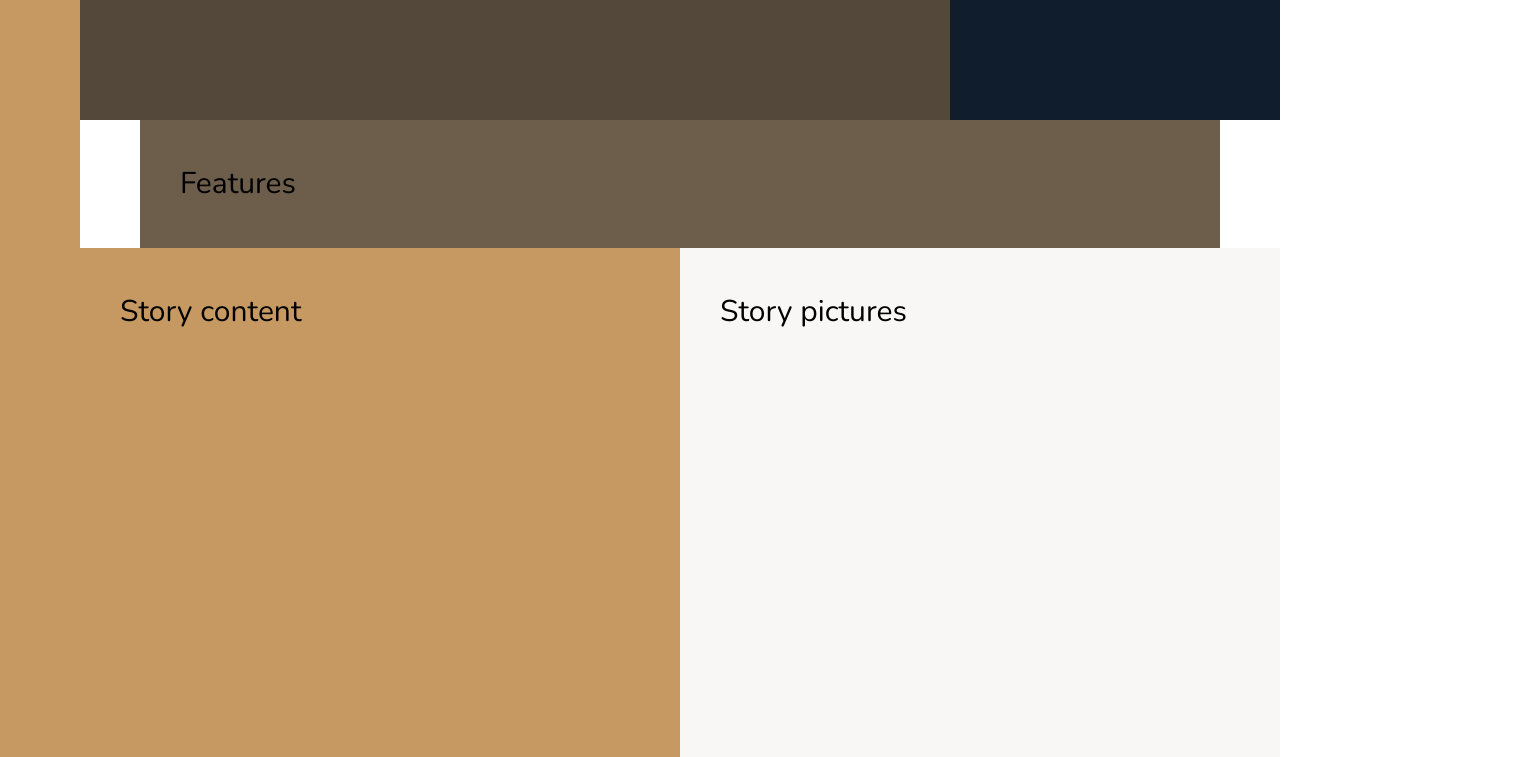
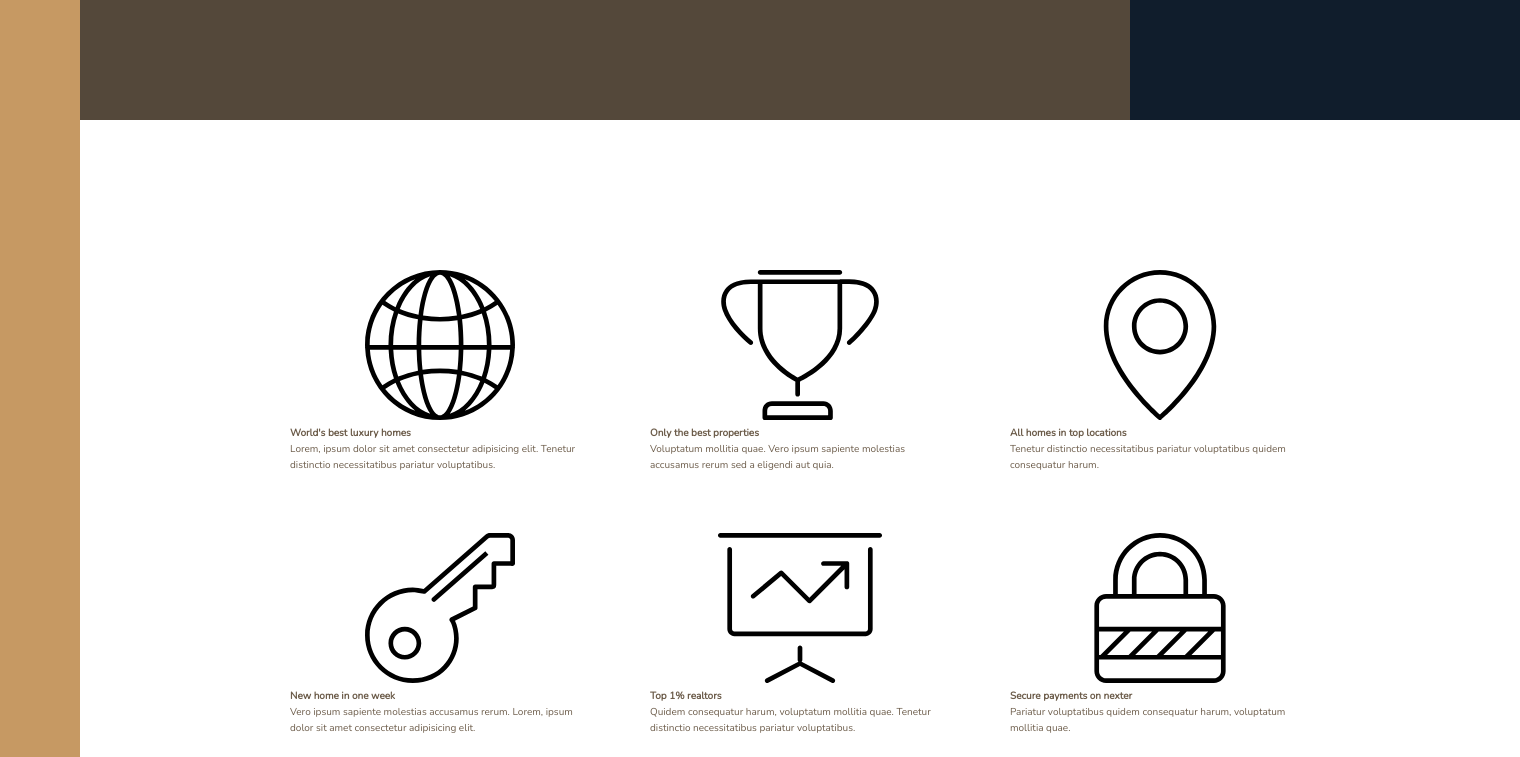
Before and after one commit to limon4ikas/nexter, a website: page index.html in a window 1280 px wide. Shown: the part 520-1277 px from the top of the page, 1520 px wide, since content can reach past the window. Drawn offline with nearby package versions, Linux system fonts and the light colour scheme.

Commit message:
feature section layout

```diff
--- a/index.html
+++ b/index.html
@@ -21,7 +21,68 @@
 
     <div class="realtors">Top 3 realtors</div>
 
-    <section class="features">Features</section>
+    <section class="features">
+      <div class="feature">
+        <svg class="feature__icon">
+          <use xlink:href="img/sprite.svg#icon-global"></use>
+        </svg>
+        <h4 class="heading-4">World's best luxury homes</h4>
+        <p class="feature__text">
+          Lorem, ipsum dolor sit amet consectetur adipisicing elit. Tenetur
+          distinctio necessitatibus pariatur voluptatibus.
+        </p>
+      </div>
+      <div class="feature">
+        <svg class="feature__icon">
+          <use xlink:href="img/sprite.svg#icon-trophy"></use>
+        </svg>
+        <h4 class="heading-4">Only the best properties</h4>
+        <p class="feature__text">
+          Voluptatum mollitia quae. Vero ipsum sapiente molestias accusamus
+          rerum sed a eligendi aut quia.
+        </p>
+      </div>
+      <div class="feature">
+        <svg class="feature__icon">
+          <use xlink:href="img/sprite.svg#icon-map-pin"></use>
+        </svg>
+        <h4 class="heading-4">All homes in top locations</h4>
+        <p class="feature__text">
+          Tenetur distinctio necessitatibus pariatur voluptatibus quidem
+          consequatur harum.
+        </p>
+      </div>
+      <div class="feature">
+        <svg class="feature__icon">
+          <use xlink:href="img/sprite.svg#icon-key"></use>
+        </svg>
+        <h4 class="heading-4">New home in one week</h4>
+        <p class="feature__text">
+          Vero ipsum sapiente molestias accusamus rerum. Lorem, ipsum dolor sit
+          amet consectetur adipisicing elit.
+        </p>
+      </div>
+      <div class="feature">
+        <svg class="feature__icon">
+          <use xlink:href="img/sprite.svg#icon-presentation"></use>
+        </svg>
+        <h4 class="heading-4">Top 1% realtors</h4>
+        <p class="feature__text">
+          Quidem consequatur harum, voluptatum mollitia quae. Tenetur distinctio
+          necessitatibus pariatur voluptatibus.
+        </p>
+      </div>
+      <div class="feature">
+        <svg class="feature__icon">
+          <use xlink:href="img/sprite.svg#icon-lock"></use>
+        </svg>
+        <h4 class="heading-4">Secure payments on nexter</h4>
+        <p class="feature__text">
+          Pariatur voluptatibus quidem consequatur harum, voluptatum mollitia
+          quae.
+        </p>
+      </div>
+    </section>
 
     <div class="story__pictures">Story content</div>
 
--- a/sass/_base.scss
+++ b/sass/_base.scss
@@ -43,11 +43,4 @@ body {
     [center-end]
     minmax(6rem, 1fr)
     [full-end];
-
-  // TODO: DELETE
-  & > * {
-    color: black;
-    padding: 40px;
-    font-size: 3rem;
-  }
 }
--- a/sass/_features.scss
+++ b/sass/_features.scss
@@ -1,5 +1,9 @@
 .features {
-  background-color: $color-grey-dark-2;
+  grid-column: center-start / center-end;
 
-  grid-column: center-start / center-end;
+  margin: 15rem;
+
+  display: grid;
+  grid-template-columns: repeat(3, 1fr);
+  grid-gap: 6rem;
 }
```
Also changed, not shown: css/style.css.
